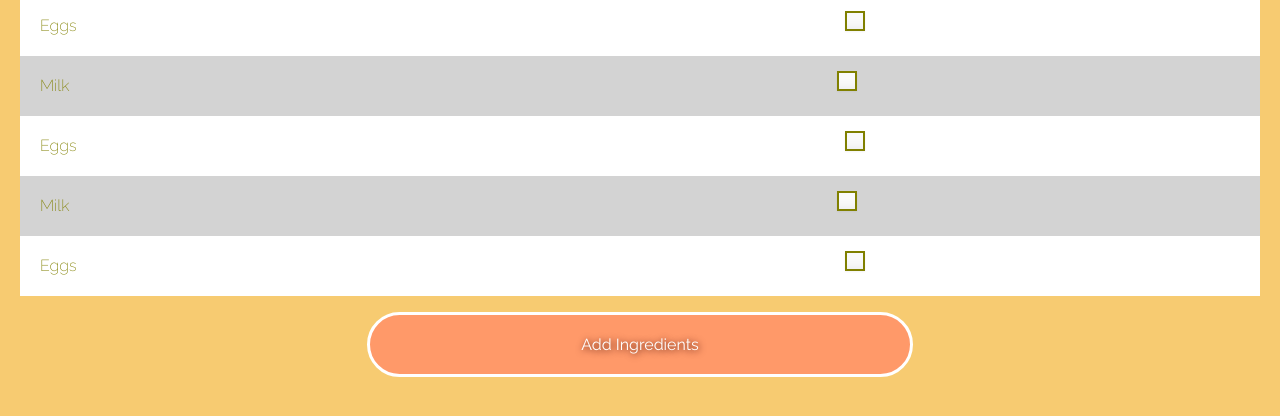
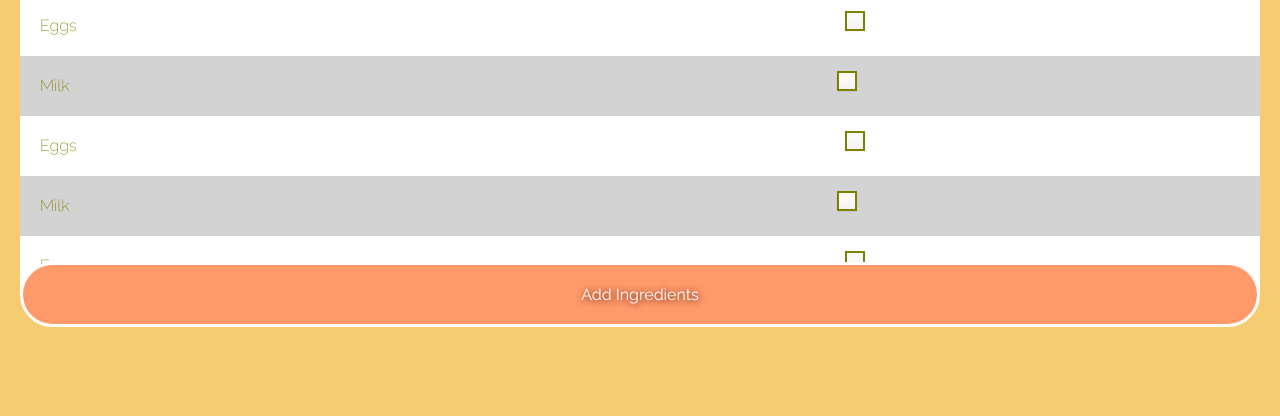
Before and after one commit to anoushkaramkumar/Recipe-Genie, a PHP site: page /screen2.php in a window 1280 px wide. Shown: the part 374-790 px from the top of the page. Run offline with PHP 8.4, Linux system fonts and the light colour scheme; some libraries are stand-ins or nearby versions.

Commit message:
screen2 css

```diff
--- a/DESI KITCHEN/www/css/screen2.css
+++ b/DESI KITCHEN/www/css/screen2.css
@@ -60,7 +60,7 @@ img {
 	border-radius: 15px;
 	color: white;
 }
-input {
+.checkbox {
 	-webkit-appearance: none;
 	background-color: #fafafa;
 	border: 2px solid olive;
@@ -73,17 +73,17 @@ input {
 	margin-left: 60%;
 	text-align: center;
 }
-input:active, input:checked:active {
+.checkbox:active, .checkbox:checked:active {
 	box-shadow: 0 1px 2px rgba(0,0,0,0.05), inset 0px 1px 3px rgba(0,0,0,0.1);
 }
 
-input:checked {
+.checkbox:checked {
 	background-color: #e9ecee;
 	border: 2px solid olive;
 	box-shadow: 0 1px 2px rgba(0,0,0,0.05), inset 0px -15px 10px -12px rgba(0,0,0,0.05), inset 15px 10px -12px rgba(255,255,255,0.1);
 	color: olive;
 }
-input:checked:after {
+.checkbox:checked:after {
 	content: '\2714';
 	font-size: 15px;
 	position: absolute;
@@ -110,35 +110,6 @@ input:checked:after {
 	margin: auto;
 	margin-top: -50px;
 	width: 100%;
-}
-.myButton:active {
-	position:relative;
-	top:1px;
-}
-
-.myButton {
-	background-color:#ff9969;
-	-moz-border-radius:42px;
-	-webkit-border-radius:42px;
-	border-radius:42px;
-	border:3px solid #ffffff;
-	cursor:pointer;
-	color:#ffffff;
-	font-family:Raleway;
-	font-size:100%;
-	padding:20px 26px;
-	text-decoration:none;
-	text-align: center;
-	text-shadow:1px 1px 7px #400a03;
-	position: relative;
-	display: block;
-	margin: auto;
-	margin-top: 10px;
-
-	width: 44%;
-}
-.myButton:hover {
-	background-color:#452c1e;
 }
 .myButton:active {
 	position:relative;
--- a/DESI KITCHEN/www/screen2.php
+++ b/DESI KITCHEN/www/screen2.php
@@ -38,16 +38,16 @@
 </div>
 <form>
 <ul class="inventory" style="list-style-type:none; margin-left:-40px;">
-  <li class="frsli">Milk<input type="checkbox"/></li>
-  <li class="secli">Eggs<input type="checkbox"/></li>
-  <li class="frsli">Milk<input type="checkbox"/></li>
-  <li class="secli">Eggs<input type="checkbox"/></li>
-  <li class="frsli">Milk<input type="checkbox"/></li>
-  <li class="secli">Eggs<input type="checkbox"/></li>
-  <li class="frsli">Milk<input type="checkbox"/></li>
-  <li class="secli">Eggs<input type="checkbox"/></li>
-  <li class="frsli">Milk<input type="checkbox"/></li>
-  <li class="secli">Eggs<input type="checkbox"/></li>
+  <li class="frsli">Milk<input class="checkbox" type="checkbox"/></li>
+  <li class="secli">Eggs<input class="checkbox" type="checkbox"/></li>
+  <li class="frsli">Milk<input class="checkbox" type="checkbox"/></li>
+  <li class="secli">Eggs<input class="checkbox" type="checkbox"/></li>
+  <li class="frsli">Milk<input class="checkbox" type="checkbox"/></li>
+  <li class="secli">Eggs<input class="checkbox" type="checkbox"/></li>
+  <li class="frsli">Milk<input class="checkbox" type="checkbox"/></li>
+  <li class="secli">Eggs<input class="checkbox" type="checkbox"/></li>
+  <li class="frsli">Milk<input class="checkbox" type="checkbox"/></li>
+  <li class="secli">Eggs<input class="checkbox" type="checkbox"/></li>
 </ul>
 <button type="submit" class="myButton">Add Ingredients</button>
 </form>
```
